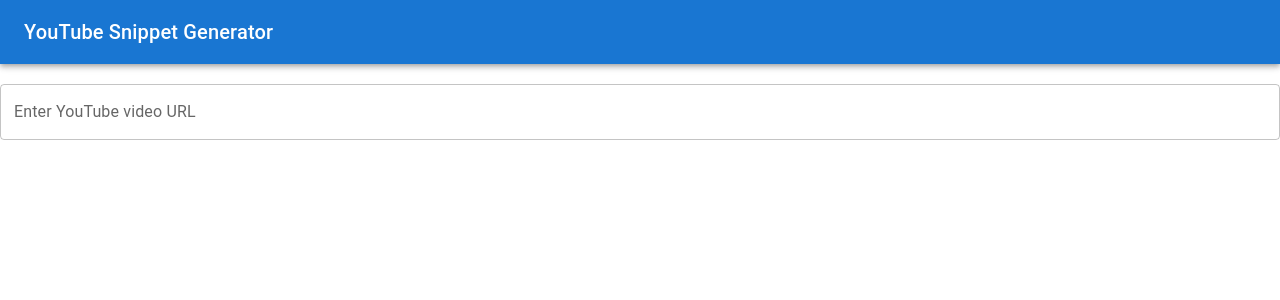
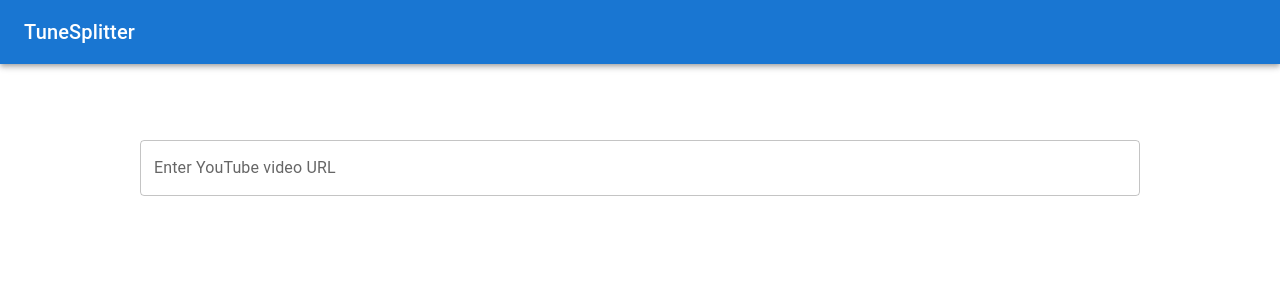
Before and after one commit to JesseOSullivan/tunesplitter-FE, a React (Vite) app: page / in a window 1280 px wide. Shown: the top 300 px of the page. Built offline with nearby package versions, Linux system fonts and the light colour scheme.

Commit message:
Update App.tsx

```diff
--- a/src/App.tsx
+++ b/src/App.tsx
@@ -30,40 +30,33 @@
   const [processing, setProcessing] = useState(false);
   const [snippets, setSnippets] = useState<Snippet[]>([]);
   const [isValidUrl, setIsValidUrl] = useState(false);
+  const [hasFetched, setHasFetched] = useState(false);
 
-  const processVideo = async () => {
+  const processAndFetchSnippets = async () => {
+    if (hasFetched) {
+      alert('Snippets have already been fetched.');
+      return;
+    }
+
     setProcessing(true);
     try {
       await axios.get(`http://localhost:3001/process-video`, {
         params: { url: videoUrl },
-        headers: { 'Content-Type': 'application/json' }
+        headers: { 'Content-Type': 'application/json' },
       });
+
+      const response = await axios.get(`http://localhost:3001/get-snippets`, {
+        params: { url: videoUrl },
+        headers: { 'Content-Type': 'application/json' },
+      });
+      setSnippets(response.data.snippets);
+      setHasFetched(true);
       setProcessing(false);
-      alert('Video processing started. Fetch snippets after some time.');
+      alert('Snippets have been fetched successfully.');
     } catch (error) {
       setProcessing(false);
-      console.error('Error processing video:', error);
-      alert('Error processing video. Please check the console for details.');
-    }
-  };
-
-  const fetchSnippets = async () => {
-    try {
-      const response = await axios.get(`http://localhost:3001/get-snippets`, {
-        params: { url: videoUrl },
-        headers: { 'Content-Type': 'application/json' }
-      });
-      setSnippets(response.data.snippets);
-    } catch (error: any) {
-      console.error('Error fetching snippets:', error);
-      if (error.response) {
-        console.error('Error response:', error.response);
-      } else if (error.request) {
-        console.error('Error request:', error.request);
-      } else {
-        console.error('Error message:', error.message);
-      }
-      alert('Error fetching snippets. Please check the console for details.');
+      console.error('Error processing and fetching snippets:', error);
+      alert('Error processing and fetching snippets. Please check the console for details.');
     }
   };
 
@@ -101,6 +94,8 @@
     setVideoUrl(url);
     const videoId = extractVideoId(url);
     setIsValidUrl(!!videoId);
+    setHasFetched(false);
+    setSnippets([]);
   };
 
   const videoId = extractVideoId(videoUrl);
@@ -109,19 +104,19 @@
   const textFieldProps = useSpring({
     width: isValidUrl ? '40%' : '100%',
     transform: isValidUrl ? 'translateX(-20%)' : 'translateX(0%)',
-    config: { duration: 1000 }, // Adjust the duration to make the animation slower
+    config: { duration: 1000 },
   });
 
   const widthProps = useSpring({
     width: isValidUrl ? '40%' : '100%',
-    config: { duration: 1500 }, // Adjust the duration to make the width change slower
+    config: { duration: 1000 },
   });
 
   const buttonTransitions = useTransition(isValidUrl, {
     from: { opacity: 0, transform: 'translateY(20px)' },
     enter: { opacity: 1, transform: 'translateY(0px)' },
     leave: { opacity: 0, transform: 'translateY(20px)' },
-    config: { duration: 500 },
+    config: { duration: 800 },
   });
 
   return (
@@ -130,12 +125,12 @@
       <AppBar position="static">
         <Toolbar>
           <Typography variant="h6" component="div" sx={{ flexGrow: 1 }}>
-            YouTube Snippet Generator
+            TuneSplitter
           </Typography>
         </Toolbar>
       </AppBar>
       <Box className="side-by-side-content">
-        <animated.div style={{ ...textFieldProps, ...widthProps}}>
+        <animated.div style={{ ...textFieldProps, ...widthProps }}>
           <Box
             sx={{
               margin: 'auto',
@@ -144,6 +139,8 @@
               alignItems: 'center',
               paddingLeft: isValidUrl ? 25 : 0,
               paddingRight: 0,
+              mt: 7,
+              maxWidth: '1000px',
               transition: 'all 0.5s ease-in-out',
             }}
           >
@@ -159,11 +156,8 @@
               item ? (
                 <animated.div style={style}>
                   <Box sx={{ display: 'flex', gap: 2, flexWrap: 'wrap', justifyContent: 'center' }}>
-                    <Button variant="contained" color="primary" onClick={processVideo} disabled={processing || !isValidUrl}>
-                      {processing ? <CircularProgress size={24} /> : 'Generate Snippets'}
-                    </Button>
-                    <Button variant="contained" color="secondary" onClick={fetchSnippets} disabled={processing || !isValidUrl}>
-                      {processing ? <CircularProgress size={24} /> : 'Fetch Snippets'}
+                    <Button variant="contained" color="primary" onClick={processAndFetchSnippets} disabled={processing || !isValidUrl}>
+                      {processing ? <CircularProgress size={24} /> : 'Generate and Fetch Snippets'}
                     </Button>
                     <Button variant="contained" onClick={downloadAll} disabled={snippets.length === 0}>
                       Download All
```
